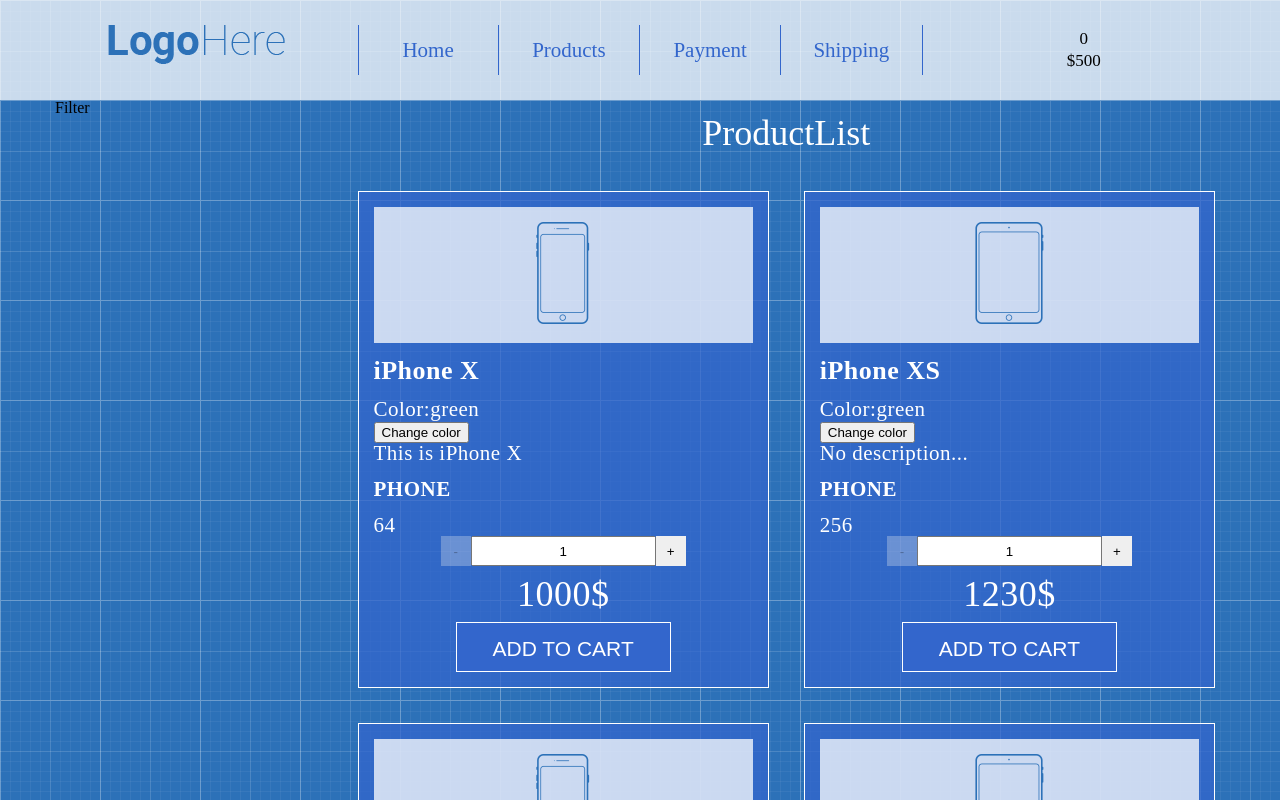
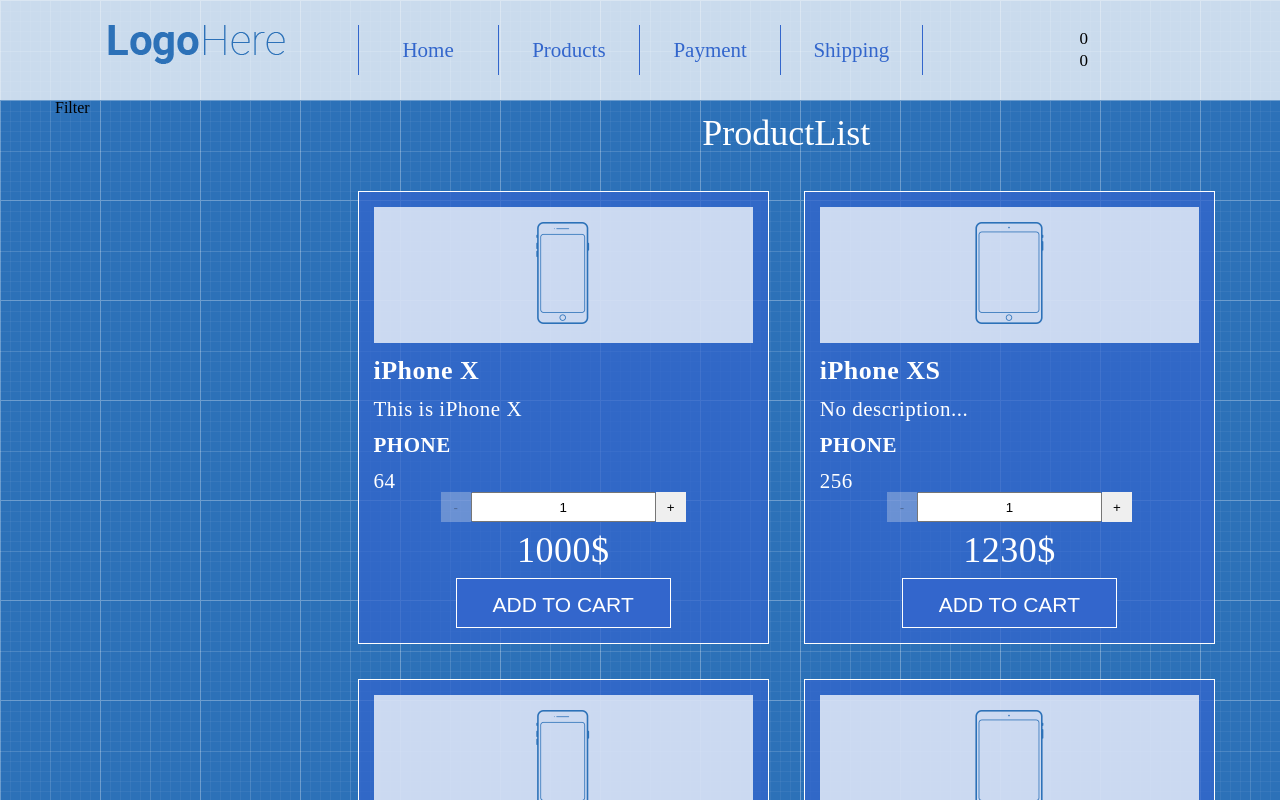
Before and after one commit to DenysNefodov/shop-project-react, a React (Create React App) app in the folder testrexit/: page / in a window 1280 px wide. Shown: the top 800 px of the page. Built offline with nearby package versions, Linux system fonts and the light colour scheme.

Commit message:
props from App to Cart

```diff
--- a/testrexit/src/App/App.js
+++ b/testrexit/src/App/App.js
@@ -1,4 +1,4 @@
-import React from 'react'
+import React, { Component } from 'react'
 
 import "../common/style/reset.css"
 import "../common/style/base.css"
@@ -7,14 +7,26 @@
 import Main from "./Main/Main"
 import Footer from "./Footer/Footer"
 
-const App = () => {
+class App extends Component {
+
+    state = {
+        cartData: {
+            count: 0,
+            price: 0
+        }
+    }
+
+    render() {
         return (
             <>
-			<Header/>
+                <Header
+                    cartData={this.state.cartData}
+                />
                 <Main/>
                 <Footer/>
             </>
         )
     }
+}
 
 export default App
--- a/testrexit/src/App/Header/Cart/Cart.js
+++ b/testrexit/src/App/Header/Cart/Cart.js
@@ -2,11 +2,15 @@
 
 import "./cart.css"
 
-const Cart = () => {
+const Cart = ({
+    price,
+    count,
+
+}) => {
     return (
         <div className="cart text-center">
-			<div className="products-count">0</div>
-			<div className="products-price">$500</div>
+			<div className="products-count">{count}</div>
+			<div className="products-price">{price}</div>
 		</div>
     )
 }
--- a/testrexit/src/App/Header/Header.js
+++ b/testrexit/src/App/Header/Header.js
@@ -6,14 +6,21 @@
 
 import "./header.css"
 
-const Header = () => {
+const Header = ({
+
+	cartData
+
+}) => {
 	return (
 		<header className="header">
 			<div className="container">
 				<div className="header-row">
 			<Logo/>
 			<Menu/>
-			<Cart/>
+			<Cart
+				count={cartData.count}
+				price={cartData.price}
+			/>
 				</div>
 			</div>
         </header>
--- a/testrexit/src/App/Main/Products/ProductListItem.js
+++ b/testrexit/src/App/Main/Products/ProductListItem.js
@@ -21,20 +21,6 @@
         }))
     }
 
-    changeColor = () => {
-        this.setState((prevState) => {
-            if (prevState.color === "red") {
-                return {
-                    color: "green"
-                }
-            } else {
-                return {
-                    color: "red"
-                }
-            }
-        })
-    }
-
     render() {
         const {
             name,
@@ -50,10 +36,6 @@
                     <img src={image} alt="" />
                 </div>
                 <div className="product-title">{name}</div>
-                <p>Color:{this.state.color}</p>
-                <button
-                    onClick={this.changeColor}
-                >Change color</button>
                 <div className="product-description">{description}</div>
                 <div className="product-features">{type}</div>
                 <div className="product-capacity">{capacity}</div>
```
Lines whose indentation alone changed are shown as unchanged.
